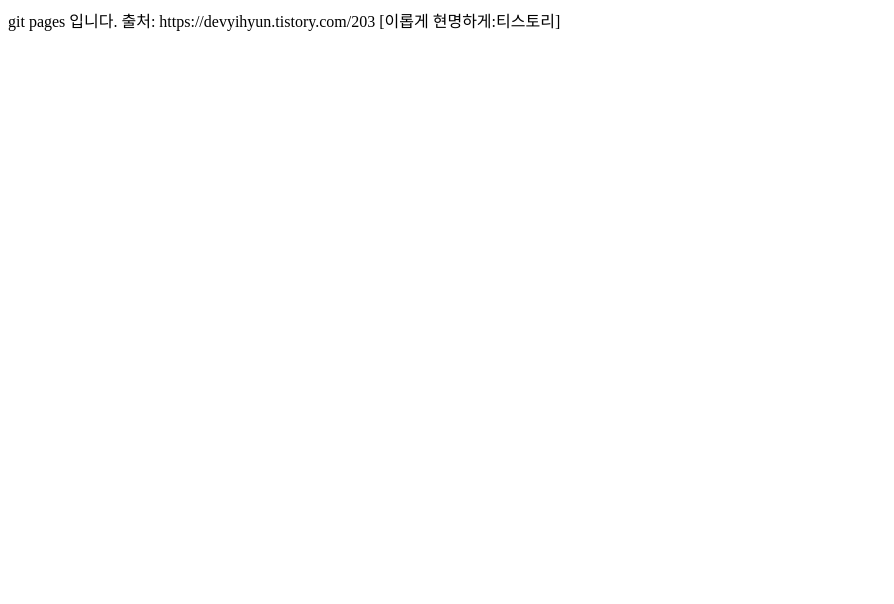
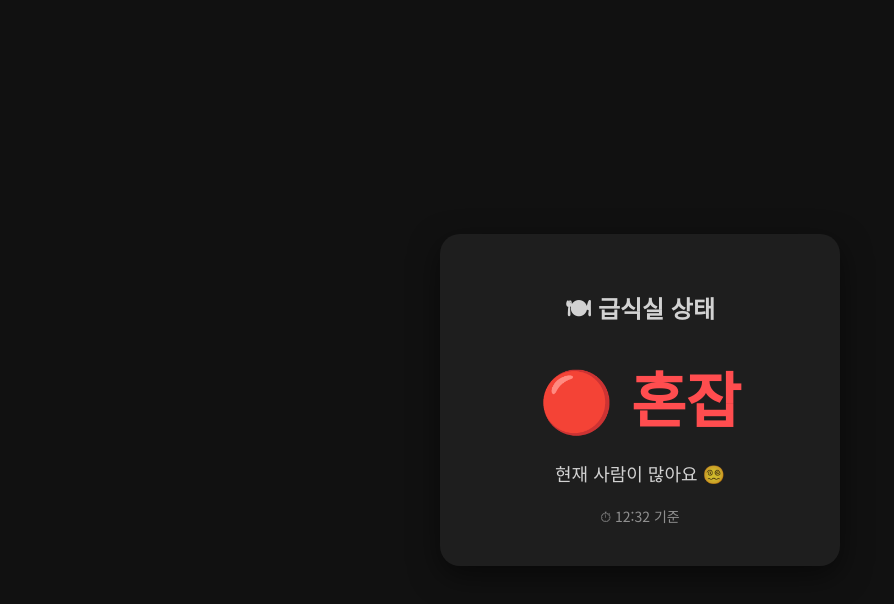
Before and after one commit to pach5a/geupsik, a plain HTML site: page index.html in a window 1280 px wide. Shown: the whole page, without its empty margins (0-894 px from the left). Drawn offline with Linux system fonts and the light colour scheme.

Commit message:
Update index.html

```diff
--- a/index.html
+++ b/index.html
@@ -1,14 +1,74 @@
-<!-- index.html -->
-
 <!DOCTYPE html>
-<html lang="en">
+<html lang="ko">
 <head>
     <meta charset="UTF-8">
     <meta name="viewport" content="width=device-width, initial-scale=1.0">
-    <title>웹 호스팅</title>
+    <title>급식실 상태</title>
+
+    <!-- 폰트 -->
+    <link href="https://fonts.googleapis.com/css2?family=Noto+Sans+KR:wght@400;700&display=swap" rel="stylesheet">
+
+    <style>
+        body {
+            margin: 0;
+            height: 100vh;
+            display: flex;
+            justify-content: center;
+            align-items: center;
+            background: #111;
+            font-family: 'Noto Sans KR', sans-serif;
+            color: white;
+        }
+
+        .card {
+            text-align: center;
+            padding: 40px;
+            border-radius: 20px;
+            background: #1e1e1e;
+            box-shadow: 0 10px 30px rgba(0,0,0,0.5);
+            width: 320px;
+        }
+
+        h1 {
+            margin-bottom: 20px;
+            font-size: 24px;
+            opacity: 0.8;
+        }
+
+        .status {
+            font-size: 60px;
+            font-weight: 700;
+            margin: 20px 0;
+        }
+
+        .desc {
+            font-size: 18px;
+            opacity: 0.8;
+        }
+
+        .time {
+            margin-top: 20px;
+            font-size: 14px;
+            opacity: 0.5;
+        }
+
+        .busy { color: #ff4d4f; }
+        .normal { color: #fadb14; }
+        .free { color: #52c41a; }
+    </style>
 </head>
+
 <body>
-    git pages 입니다.
+
+<div class="card">
+    <h1>🍽 급식실 상태</h1>
+
+    <!-- 여기만 바꾸면 됨 -->
+    <div class="status busy">🔴 혼잡</div>
+    <div class="desc">현재 사람이 많아요 😵‍💫</div>
+    <div class="time">⏱ 12:32 기준</div>
+
+</div>
+
 </body>
 </html>
-출처: https://devyihyun.tistory.com/203 [이롭게 현명하게:티스토리]
```
